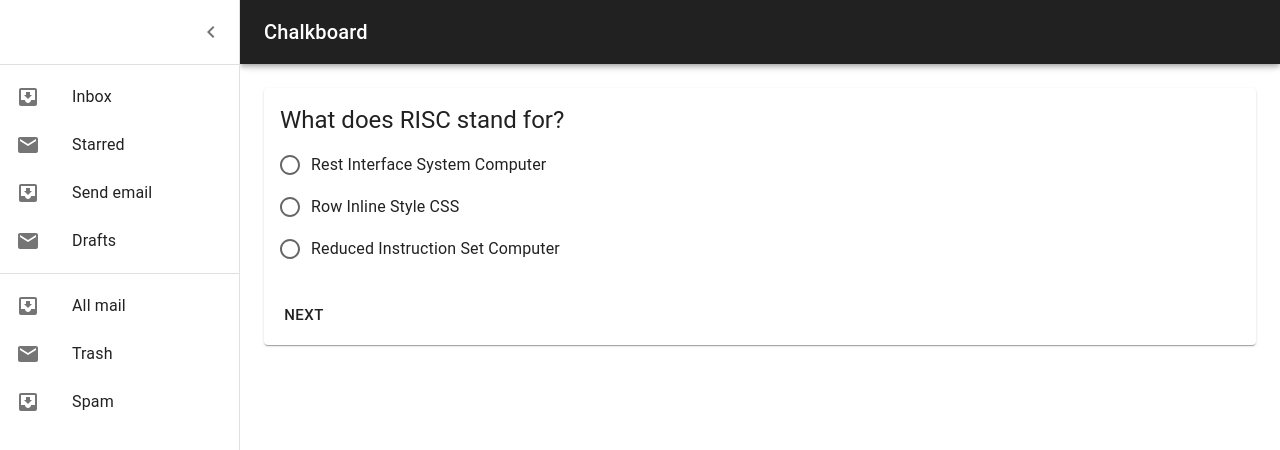
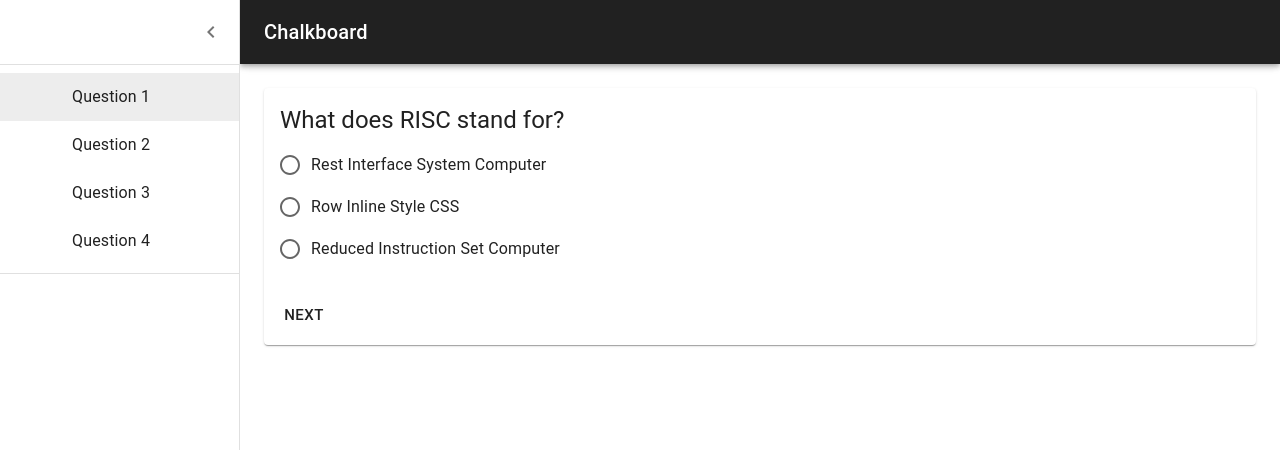
Before and after one commit to HanNguyen-dev/chalk-system, a React (Create React App) app in the folder chalk-ui/: page /exam in a window 1280 px wide. Both pictures are taken after a click on the button "open drawer". Shown: the top 450 px of the page. Built offline with nearby package versions, Linux system fonts and the light colour scheme.

Commit message:
added question overview to sidebar

```diff
--- /dev/null
+++ b/chalk-ui/src/Exam/ui/SideBar/QuestionOverview/QuestionOverview.tsx
@@ -0,0 +1,30 @@
+import List from '@mui/material/List';
+import ListItem from '@mui/material/ListItem';
+import ListItemIcon from '@mui/material/ListItemIcon';
+import ListItemText from '@mui/material/ListItemText';
+import { useAppDispatch, useAppSelector } from '../../../../app/hooks';
+import { selectCurrentIndex, selectQuestions } from '../../../features/exam-selector';
+import DoneIcon from '@mui/icons-material/Done';
+import { setCurrentQuestion } from '../../../features/exam-slice';
+
+export default function QuestionOverview() {
+  const questions = useAppSelector(selectQuestions);
+  const currIndex = useAppSelector(selectCurrentIndex);
+  const dispatch = useAppDispatch()
+
+  return (
+    <List>
+      {questions.map((question, index) => (
+        <ListItem button
+                  selected={currIndex == index}
+                  key={question.label}
+                  onClick={() => dispatch(setCurrentQuestion(index))}>
+          <ListItemIcon>
+            {!!question.answers.length && <DoneIcon />}
+          </ListItemIcon>
+          <ListItemText primary={'Question ' + question.id} />
+        </ListItem>
+      ))}
+    </List>
+  );
+}
--- a/chalk-ui/src/Exam/ui/SideBar/SideBar.tsx
+++ b/chalk-ui/src/Exam/ui/SideBar/SideBar.tsx
@@ -4,13 +4,8 @@ import Drawer from '@mui/material/Drawer';
 import Divider from '@mui/material/Divider';
 import ChevronLeftIcon from '@mui/icons-material/ChevronLeft';
 import ChevronRightIcon from '@mui/icons-material/ChevronRight';
-import List from '@mui/material/List';
-import ListItem from '@mui/material/ListItem';
-import ListItemIcon from '@mui/material/ListItemIcon';
-import ListItemText from '@mui/material/ListItemText';
-import InboxIcon from '@mui/icons-material/MoveToInbox';
-import MailIcon from '@mui/icons-material/Mail';
 import IconButton from '@mui/material/IconButton';
+import QuestionOverview from './QuestionOverview/QuestionOverview';
 
 export const DrawerHeader = styled('div')(({ theme }) => ({
   display: 'flex',
@@ -50,27 +45,8 @@ export function SideBar(props: { drawerWidth: number,
       </IconButton>
     </DrawerHeader>
     <Divider />
-    <List>
-      {['Inbox', 'Starred', 'Send email', 'Drafts'].map((text, index) => (
-        <ListItem button key={text}>
-          <ListItemIcon>
-            {index % 2 === 0 ? <InboxIcon /> : <MailIcon />}
-          </ListItemIcon>
-          <ListItemText primary={text} />
-        </ListItem>
-      ))}
-    </List>
+      <QuestionOverview />
     <Divider />
-    <List>
-      {['All mail', 'Trash', 'Spam'].map((text, index) => (
-        <ListItem button key={text}>
-          <ListItemIcon>
-            {index % 2 === 0 ? <InboxIcon /> : <MailIcon />}
-          </ListItemIcon>
-          <ListItemText primary={text} />
-        </ListItem>
-      ))}
-    </List>
   </Drawer>
   );
 }
```
